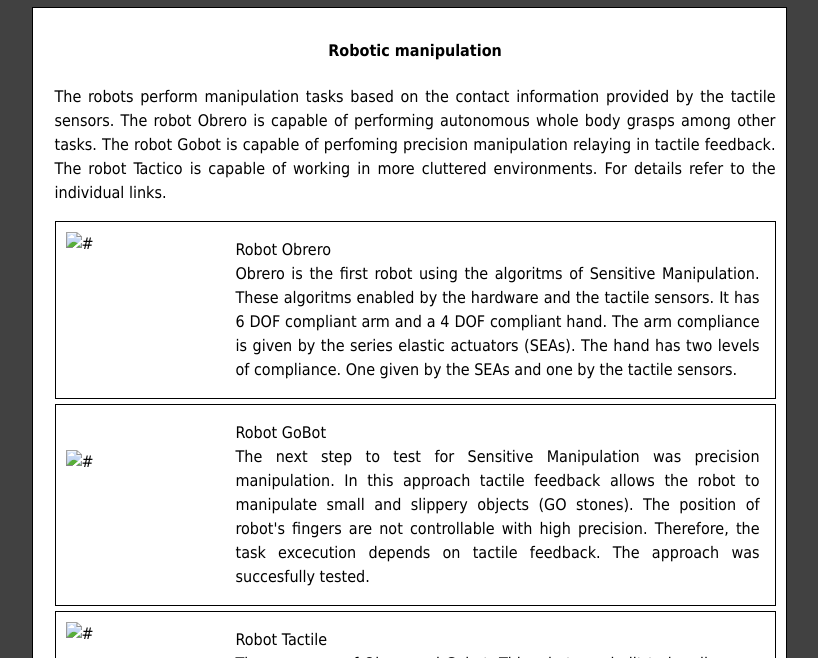
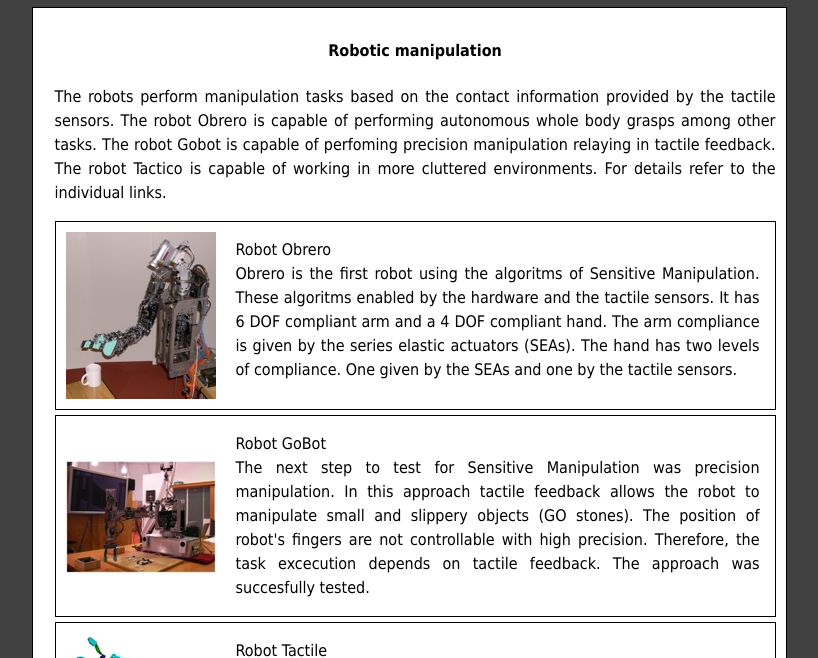
Before and after one commit to eduardotorresjara/eduardotorresjara.github.io, a plain HTML site: page SRLab/research.html in a window 1280 px wide. Shown: the part 142-800 px from the top of the page, without its empty margins (231-1049 px from the left). Drawn offline with Linux system fonts and the light colour scheme.

Commit message:
Update research.html
Fixing the links to some thumb images

```diff
--- a/SRLab/research.html
+++ b/SRLab/research.html
@@ -68,7 +68,7 @@
 			</div>
 			<div class="Project">
 				<div class="ProjectThumb">
-					<img src="Fotos/Thumbs/ObreroThumb.jpg" alt="#" />
+					<img src="images/Thumbs/ObreroThumb.jpg" alt="#" />
 				</div>
 				<div class="ProjectDescription">
 					<p>Robot Obrero<br>
@@ -80,7 +80,7 @@
 
 			<div class="Project">
 				<div class="ProjectThumb">
-					<img src="Fotos/Thumbs/GobotThumb.jpg" alt="#" style="position: relative; top: 35px;"/>
+					<img src="images/Thumbs/GobotThumb.jpg" alt="#" style="position: relative; top: 35px;"/>
 				</div>
 				<div class="ProjectDescription">
 					<p>Robot GoBot<br>
@@ -93,7 +93,7 @@
 
 			<div class="Project">
 				<div class="ProjectThumb">
-					<img src="Fotos/Thumbs/TacticoThumb.jpg" alt="#" />
+					<img src="images/Thumbs/TacticoThumb.jpg" alt="#" />
 				</div>
 				<div class="ProjectDescription">
 					<p>Robot Tactile<br>
```
